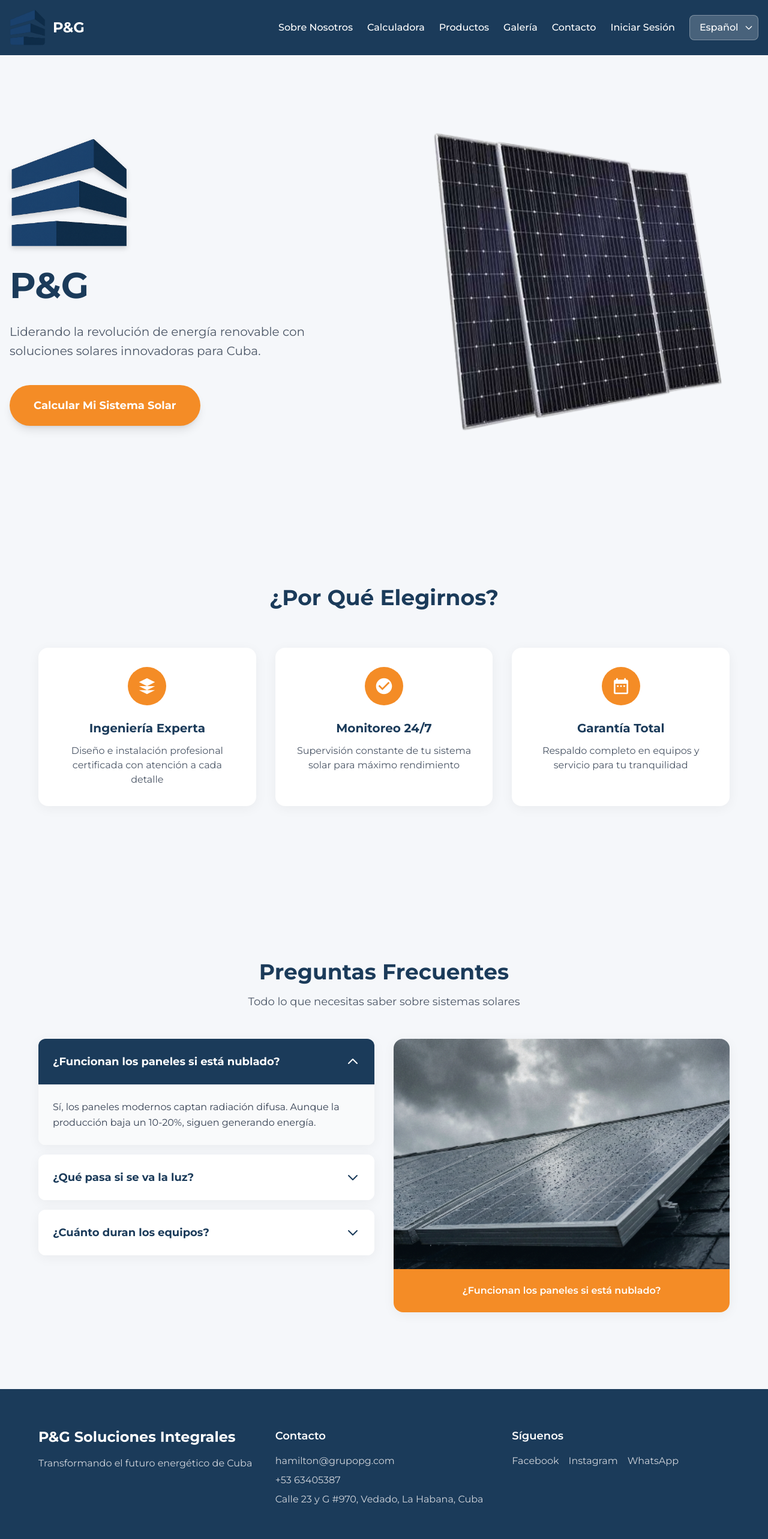
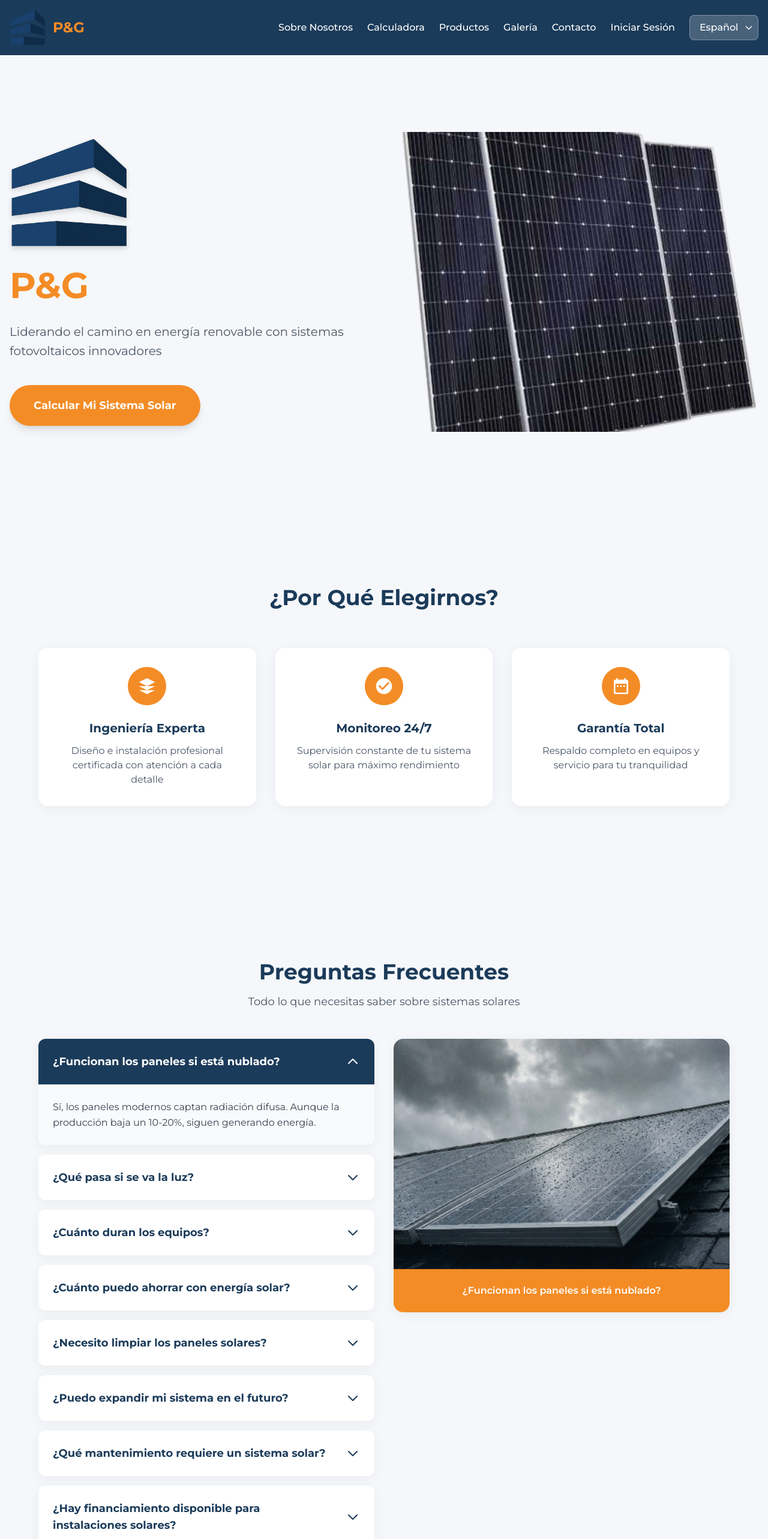
Before and after one commit to dannygodev/solar-calculator, a Next.js app: page / in a window 1280 px wide. Shown: the top 2566 px of the page at 60% size. Built offline with nearby package versions, Linux system fonts and the light colour scheme.

Commit message:
Major UI updates: orange P&G text, centered hero, full translations, 8 FAQs, filled hero image

```diff
--- a/app/components/FAQSection.tsx
+++ b/app/components/FAQSection.tsx
@@ -29,6 +29,31 @@ export default function FAQSection() {
       question: t.faq?.q3 || "¿Cuánto duran los equipos?",
       answer: t.faq?.a3 || "Los paneles tienen una vida útil de 25-30 años. Los inversores 10-15 años y las baterías de Litio 10 años (6000 ciclos).",
       image: "/helper-image2.jpeg"
+    },
+    {
+      question: t.faq?.q4 || "¿Cuánto puedo ahorrar con energía solar?",
+      answer: t.faq?.a4 || "Los ahorros varían según el consumo y la ubicación, pero la mayoría de los clientes reducen sus facturas de electricidad en un 50-90%. El sistema típicamente se paga solo en 5-8 años.",
+      image: "/solar-panel-4.png"
+    },
+    {
+      question: t.faq?.q5 || "¿Necesito limpiar los paneles solares?",
+      answer: t.faq?.a5 || "La lluvia generalmente mantiene los paneles limpios, pero en áreas polvorientas, se recomienda limpiar 2-3 veces al año para mantener la eficiencia óptima.",
+      image: "/cloudy-panel2.png"
+    },
+    {
+      question: t.faq?.q6 || "¿Puedo expandir mi sistema en el futuro?",
+      answer: t.faq?.a6 || "¡Sí! Los sistemas solares son modulares. Puedes agregar más paneles, baterías o actualizar tu inversor a medida que crecen tus necesidades energéticas.",
+      image: "/solar-panel-4.png"
+    },
+    {
+      question: t.faq?.q7 || "¿Qué mantenimiento requiere un sistema solar?",
+      answer: t.faq?.a7 || "Los sistemas solares requieren mantenimiento mínimo. Inspecciones anuales y limpieza ocasional son generalmente suficientes para garantizar un rendimiento óptimo.",
+      image: "/helper-image2.jpeg"
+    },
+    {
+      question: t.faq?.q8 || "¿Hay financiamiento disponible para instalaciones solares?",
+      answer: t.faq?.a8 || "Sí, ofrecemos opciones de financiamiento flexibles incluyendo planes de pago y programas de arrendamiento para hacer la energía solar accesible para cada presupuesto.",
+      image: "/battery-backup.png"
     }
   ];
 
--- a/app/components/Navigation.tsx
+++ b/app/components/Navigation.tsx
@@ -57,7 +57,7 @@ export default function Navigation({ currentPage, variant = "light" }: Navigatio
                 height={60}
                 className="w-12 h-12 md:w-14 md:h-14 lg:w-[60px] lg:h-[60px] rounded-lg"
               />
-              <span className={`text-2xl font-bold ${textClass} hidden md:inline`}>
+              <span className="text-2xl font-bold text-accent-orange hidden md:inline">
                 P&G
               </span>
             </Link>
--- a/app/page.tsx
+++ b/app/page.tsx
@@ -4,8 +4,10 @@ import Image from "next/image";
 import Link from "next/link";
 import Navigation from "./components/Navigation";
 import FAQSection from "./components/FAQSection";
+import { useLanguage } from "./context/LanguageContext";
 
 export default function Home() {
+  const { t } = useLanguage();
 
   return (
     <div className="min-h-screen bg-light-gray">
@@ -18,7 +20,7 @@ export default function Home() {
             {/* 2-Column Grid for Desktop */}
             <div className="grid lg:grid-cols-2 gap-8 lg:gap-12 items-center">
               {/* Left Column: Text Content */}
-              <div className="text-center lg:text-left space-y-6">
+              <div className="text-center lg:text-left space-y-6 lg:flex lg:flex-col lg:justify-center">
                 {/* Logo */}
                 <div className="mb-6">
                   <Image
@@ -33,13 +35,13 @@ export default function Home() {
                 </div>
 
                 {/* Main Headline */}
-                <h1 className="text-4xl md:text-5xl lg:text-6xl font-bold text-primary-navy leading-tight">
+                <h1 className="text-4xl md:text-5xl lg:text-6xl font-bold text-accent-orange leading-tight">
                   P&G
                 </h1>
 
                 {/* Subheadline */}
                 <p className="text-lg md:text-xl text-gray-600 leading-relaxed">
-                  Liderando la revolución de energía renovable con soluciones solares innovadoras para Cuba.
+                  {t.home?.description || "Liderando la revolución de energía renovable con soluciones solares innovadoras para Cuba."}
                 </p>
 
                 {/* CTA Button */}
@@ -48,7 +50,7 @@ export default function Home() {
                     href="/calculator"
                     className="inline-block bg-accent-orange text-white font-bold text-lg px-10 py-5 rounded-full hover:bg-orange-600 transition-all duration-300 shadow-lg hover:shadow-xl"
                   >
-                    Calcular Mi Sistema Solar
+                    {t.home?.ctaButton || "Calcular Mi Sistema Solar"}
                   </Link>
                 </div>
               </div>
@@ -59,7 +61,7 @@ export default function Home() {
                   src="/solar-panel-4.png"
                   alt="Solar Panel System"
                   fill
-                  className="object-contain"
+                  className="object-cover"
                   priority
                   quality={100}
                 />
@@ -74,7 +76,7 @@ export default function Home() {
         <div className="container mx-auto px-4">
           <div className="max-w-6xl mx-auto">
             <h2 className="text-3xl md:text-4xl font-bold text-primary-navy text-center mb-16">
-              ¿Por Qué Elegirnos?
+              {t.home?.whyChooseTitle || "¿Por Qué Elegirnos?"}
             </h2>
             <div className="grid md:grid-cols-3 gap-8">
               <div className="bg-white p-8 rounded-2xl text-center" style={{ boxShadow: '0 4px 20px rgba(0,0,0,0.05)' }}>
@@ -83,8 +85,8 @@ export default function Home() {
                     <path d="M12 2L2 7l10 5 10-5-10-5zM2 17l10 5 10-5M2 12l10 5 10-5"/>
                   </svg>
                 </div>
-                <h3 className="text-xl font-bold text-primary-navy mb-3">Ingeniería Experta</h3>
-                <p className="text-gray-600">Diseño e instalación profesional certificada con atención a cada detalle</p>
+                <h3 className="text-xl font-bold text-primary-navy mb-3">{t.home?.benefit1Title || "Ingeniería Experta"}</h3>
+                <p className="text-gray-600">{t.home?.benefit1Desc || "Diseño e instalación profesional certificada con atención a cada detalle"}</p>
               </div>
               <div className="bg-white p-8 rounded-2xl text-center" style={{ boxShadow: '0 4px 20px rgba(0,0,0,0.05)' }}>
                 <div className="w-16 h-16 bg-accent-orange rounded-full flex items-center justify-center mx-auto mb-6">
@@ -92,8 +94,8 @@ export default function Home() {
                     <path d="M12 2C6.48 2 2 6.48 2 12s4.48 10 10 10 10-4.48 10-10S17.52 2 12 2zm-2 15l-5-5 1.41-1.41L10 14.17l7.59-7.59L19 8l-9 9z"/>
                   </svg>
                 </div>
-                <h3 className="text-xl font-bold text-primary-navy mb-3">Monitoreo 24/7</h3>
-                <p className="text-gray-600">Supervisión constante de tu sistema solar para máximo rendimiento</p>
+                <h3 className="text-xl font-bold text-primary-navy mb-3">{t.home?.benefit2Title || "Monitoreo 24/7"}</h3>
+                <p className="text-gray-600">{t.home?.benefit2Desc || "Supervisión constante de tu sistema solar para máximo rendimiento"}</p>
               </div>
               <div className="bg-white p-8 rounded-2xl text-center" style={{ boxShadow: '0 4px 20px rgba(0,0,0,0.05)' }}>
                 <div className="w-16 h-16 bg-accent-orange rounded-full flex items-center justify-center mx-auto mb-6">
@@ -101,8 +103,8 @@ export default function Home() {
                     <path d="M9 11H7v2h2v-2zm4 0h-2v2h2v-2zm4 0h-2v2h2v-2zm2-7h-1V2h-2v2H8V2H6v2H5c-1.11 0-1.99.9-1.99 2L3 20c0 1.1.89 2 2 2h14c1.1 0 2-.9 2-2V6c0-1.1-.9-2-2-2zm0 16H5V9h14v11z"/>
                   </svg>
                 </div>
-                <h3 className="text-xl font-bold text-primary-navy mb-3">Garantía Total</h3>
-                <p className="text-gray-600">Respaldo completo en equipos y servicio para tu tranquilidad</p>
+                <h3 className="text-xl font-bold text-primary-navy mb-3">{t.home?.benefit3Title || "Garantía Total"}</h3>
+                <p className="text-gray-600">{t.home?.benefit3Desc || "Respaldo completo en equipos y servicio para tu tranquilidad"}</p>
               </div>
             </div>
           </div>
--- a/app/products/page.tsx
+++ b/app/products/page.tsx
@@ -32,7 +32,7 @@ export default function Products() {
       description: "Panel de alta eficiencia SRNE con tecnología PERC",
       descriptionEn: "SRNE high-efficiency panel with PERC technology",
       price: "$299",
-      image: "/solar-panel-1.jpg",
+      image: "/solar-panel-3.jpg",
       category: "Paneles Solares",
       categoryEn: "Solar Panels",
       brand: "SRNE",
--- a/app/translations/index.ts
+++ b/app/translations/index.ts
@@ -15,6 +15,14 @@ export const translations = {
       companyName: "P&G Group",
       tagline: "Solar Energy Solutions",
       description: "Leading the way in renewable energy with innovative photovoltaic systems",
+      ctaButton: "Calculate My Solar System",
+      whyChooseTitle: "Why Choose Us?",
+      benefit1Title: "Expert Engineering",
+      benefit1Desc: "Professional certified design and installation with attention to every detail",
+      benefit2Title: "24/7 Monitoring",
+      benefit2Desc: "Constant supervision of your solar system for maximum performance",
+      benefit3Title: "Total Warranty",
+      benefit3Desc: "Complete equipment and service support for your peace of mind",
     },
     about: {
       backToHome: "Back to Home",
@@ -278,6 +286,16 @@ export const translations = {
       a2: "If you have batteries, the system acts as automatic backup. If it's a grid-tie only system, it shuts down for safety.",
       q3: "How long does the equipment last?",
       a3: "Panels have a lifespan of 25-30 years. Inverters last 10-15 years and Lithium batteries 10 years (6000 cycles).",
+      q4: "How much can I save with solar energy?",
+      a4: "Savings vary by consumption and location, but most customers reduce their electricity bills by 50-90%. The system typically pays for itself in 5-8 years.",
+      q5: "Do I need to clean the solar panels?",
+      a5: "Rain usually keeps panels clean, but in dusty areas, cleaning 2-3 times per year is recommended to maintain optimal efficiency.",
+      q6: "Can I expand my system in the future?",
+      a6: "Yes! Solar systems are modular. You can add more panels, batteries, or upgrade your inverter as your energy needs grow.",
+      q7: "What maintenance does a solar system require?",
+      a7: "Solar systems require minimal maintenance. Annual inspections and occasional cleaning are usually sufficient to ensure optimal performance.",
+      q8: "Is financing available for solar installations?",
+      a8: "Yes, we offer flexible financing options including payment plans and leasing programs to make solar energy accessible for every budget.",
     },
     contact: {
       backToHome: "Back to Home",
@@ -334,6 +352,14 @@ export const translations = {
       companyName: "Grupo P&G",
       tagline: "Soluciones Integrales",
       description: "Liderando el camino en energía renovable con sistemas fotovoltaicos innovadores",
+      ctaButton: "Calcular Mi Sistema Solar",
+      whyChooseTitle: "¿Por Qué Elegirnos?",
+      benefit1Title: "Ingeniería Experta",
+      benefit1Desc: "Diseño e instalación profesional certificada con atención a cada detalle",
+      benefit2Title: "Monitoreo 24/7",
+      benefit2Desc: "Supervisión constante de tu sistema solar para máximo rendimiento",
+      benefit3Title: "Garantía Total",
+      benefit3Desc: "Respaldo completo en equipos y servicio para tu tranquilidad",
     },
     about: {
       backToHome: "Volver al Inicio",
@@ -597,6 +623,16 @@ export const translations = {
       a2: "Si tienes baterías, el sistema actúa como respaldo automático. Si es un sistema solo de red (Grid-Tie), se apaga por seguridad.",
       q3: "¿Cuánto duran los equipos?",
       a3: "Los paneles tienen una vida útil de 25-30 años. Los inversores 10-15 años y las baterías de Litio 10 años (6000 ciclos).",
+      q4: "¿Cuánto puedo ahorrar con energía solar?",
+      a4: "Los ahorros varían según el consumo y la ubicación, pero la mayoría de los clientes reducen sus facturas de electricidad en un 50-90%. El sistema típicamente se paga solo en 5-8 años.",
+      q5: "¿Necesito limpiar los paneles solares?",
+      a5: "La lluvia generalmente mantiene los paneles limpios, pero en áreas polvorientas, se recomienda limpiar 2-3 veces al año para mantener la eficiencia óptima.",
+      q6: "¿Puedo expandir mi sistema en el futuro?",
+      a6: "¡Sí! Los sistemas solares son modulares. Puedes agregar más paneles, baterías o actualizar tu inversor a medida que crecen tus necesidades energéticas.",
+      q7: "¿Qué mantenimiento requiere un sistema solar?",
+      a7: "Los sistemas solares requieren mantenimiento mínimo. Inspecciones anuales y limpieza ocasional son generalmente suficientes para garantizar un rendimiento óptimo.",
+      q8: "¿Hay financiamiento disponible para instalaciones solares?",
+      a8: "Sí, ofrecemos opciones de financiamiento flexibles incluyendo planes de pago y programas de arrendamiento para hacer la energía solar accesible para cada presupuesto.",
     },
     contact: {
       backToHome: "Volver al Inicio",
```
